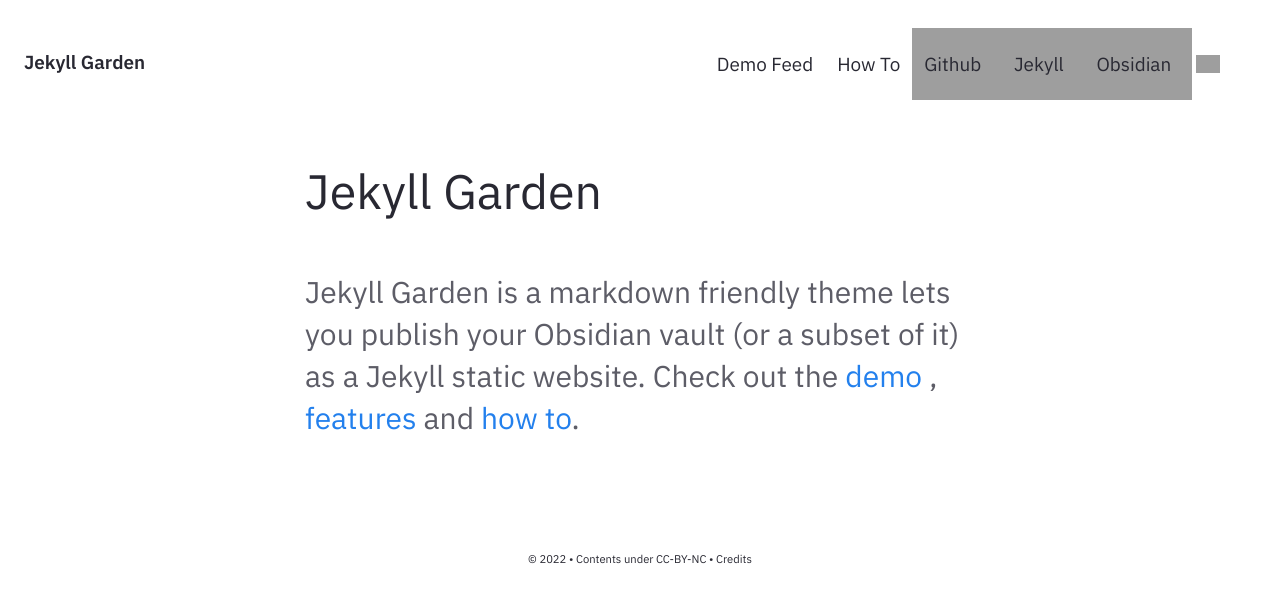
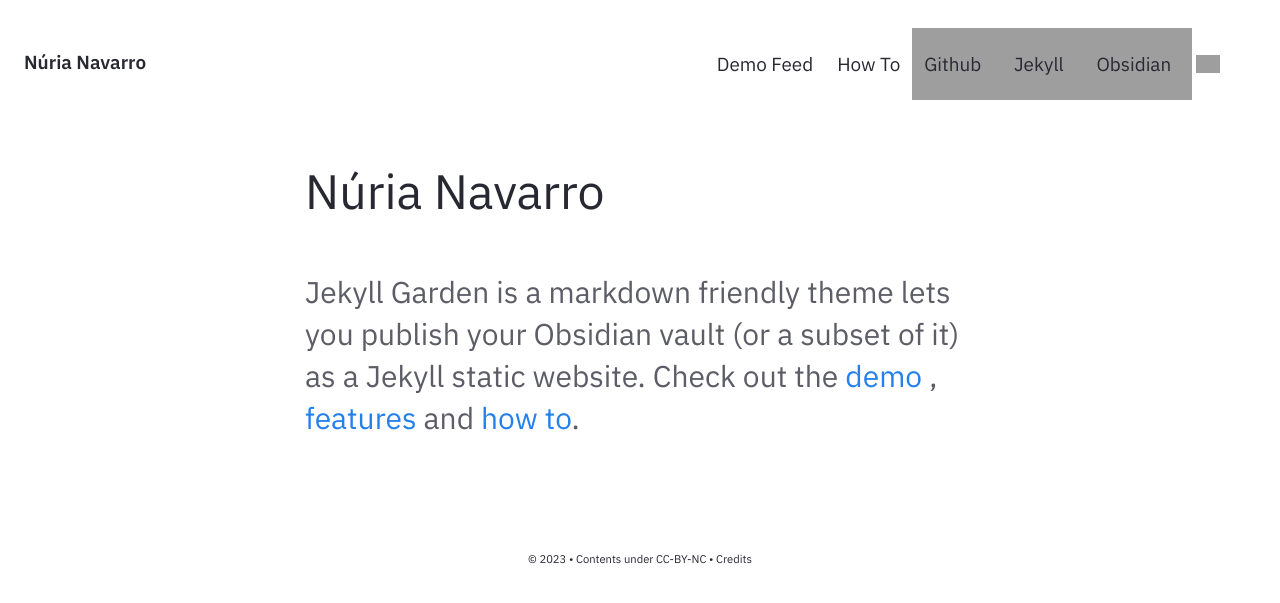
Before and after one commit to nurianav/nurianav.github.io, a Jekyll site: the page built from pages/index.md, in a window 1280 px wide, cut to the strip 0-603 px from the top of the page. Built offline with Jekyll 4.4.1, drawn with Linux system fonts in a browser that asks for light colours; grey boxes are pictures that could not be loaded.

Commit message:
Update _config.yml

```diff
--- a/_config.yml
+++ b/_config.yml
@@ -19,7 +19,7 @@
 # in the templates via {{ site.myvariable }}.
 
 # URL is the base hostname with protocol for your site, eg http://example.com
-url: "" # the base hostname & protocol for your site, e.g. http://example.com
+url: "https://nurianav.github.io" # the base hostname & protocol for your site, e.g. http://example.com
 
 # If you want to install this jekyll in a subpath (eg /digitalgarden) set it here.
 # Else keep it Empty (DON'T PUT /; Keep it empty)
@@ -27,10 +27,10 @@
 
 # Website Header, Description, Footer year and text.
 # If you are deleting this, make sure you remove it from HTML files too
-heading: Jekyll Garden # Change this
-content: Obsidian ready Jekyll Theme
+heading: Núria Navarro # Change this
+content: Personal Page
 copyright:
-  year: © 2022
+  year: © 2023
   msg: Contents under CC-BY-NC
 
 # Set title and content for private & broken link tooltop
```
